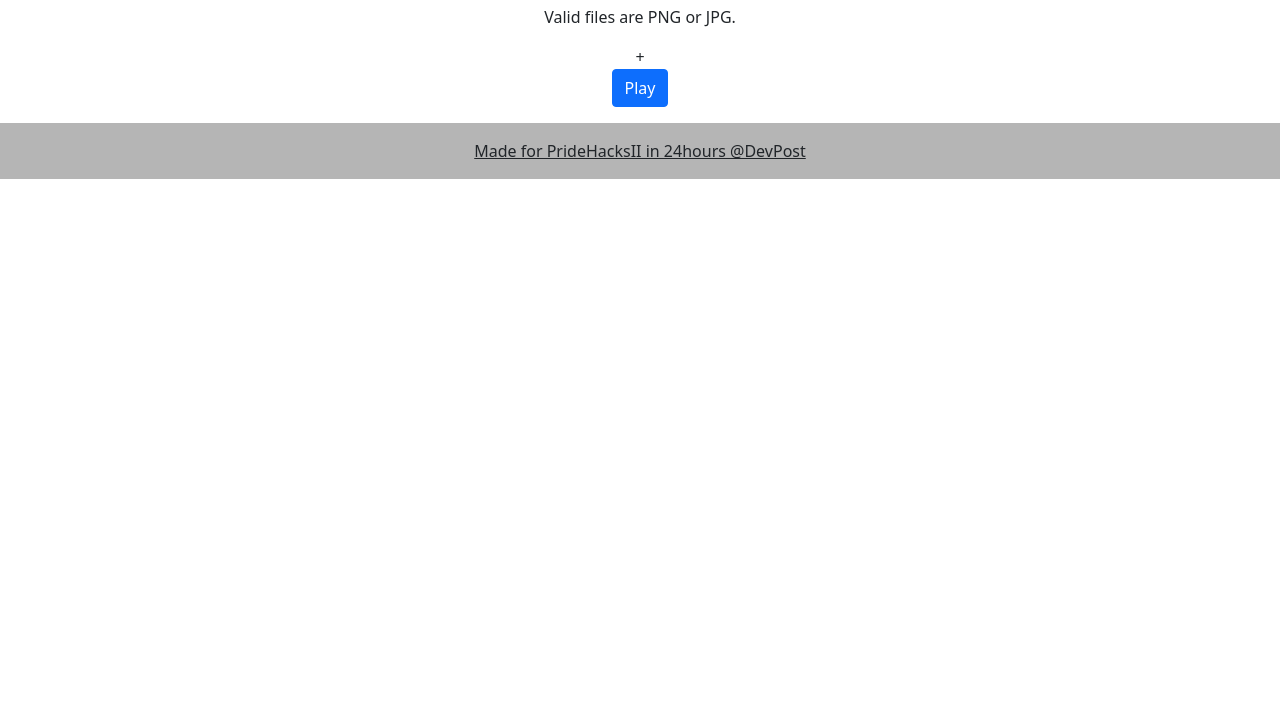
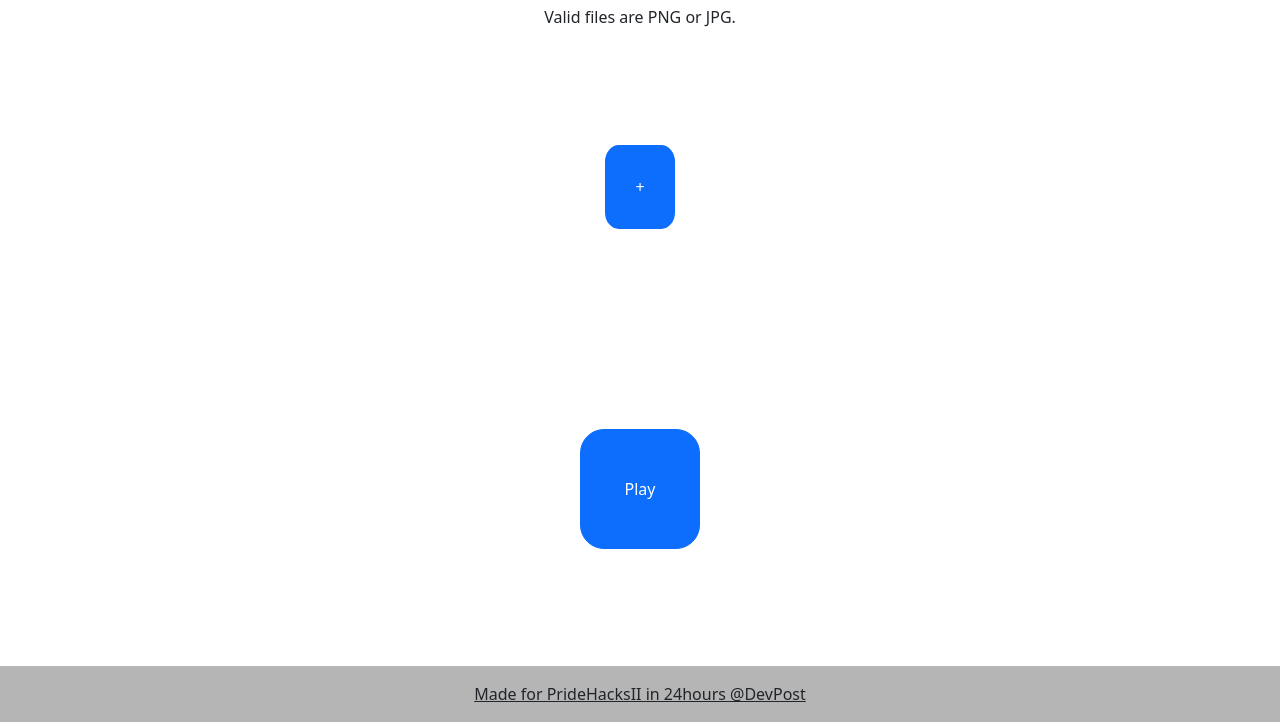
Before and after one commit to NealLyonsWake/pic-n-read-client, a website: page index.html in a window 1280 px wide. Shown: the part 78-800 px from the top of the page. Drawn offline with nearby package versions, Linux system fonts and the light colour scheme; the site is published under a folder, as on GitHub Pages, so addresses that start at the root find nothing.

Commit message:
Styling added and adustment of elements to respond to user

```diff
--- a/index.html
+++ b/index.html
@@ -6,7 +6,7 @@
     <meta name="viewport" content="width=device-width, initial-scale=1.0">
     <title>Pic 'n Read</title>
     <link href="https://cdn.jsdelivr.net/npm/bootstrap@5.1.3/dist/css/bootstrap.min.css" rel="stylesheet" integrity="sha384-1BmE4kWBq78iYhFldvKuhfTAU6auU8tT94WrHftjDbrCEXSU1oBoqyl2QvZ6jIW3" crossorigin="anonymous">
-    <link rel="stylesheet" href="/pic-n-read-client/style.css">
+    <link rel="stylesheet" href="style.css">
 </head>
 <body>
     <div class="text-center">
```
